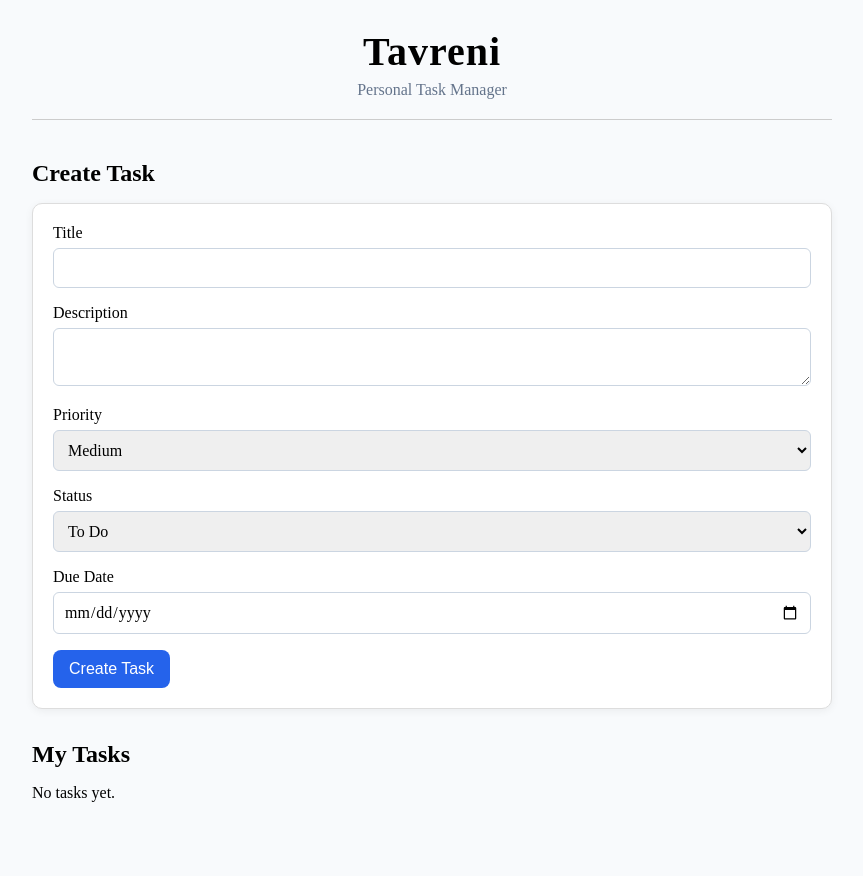
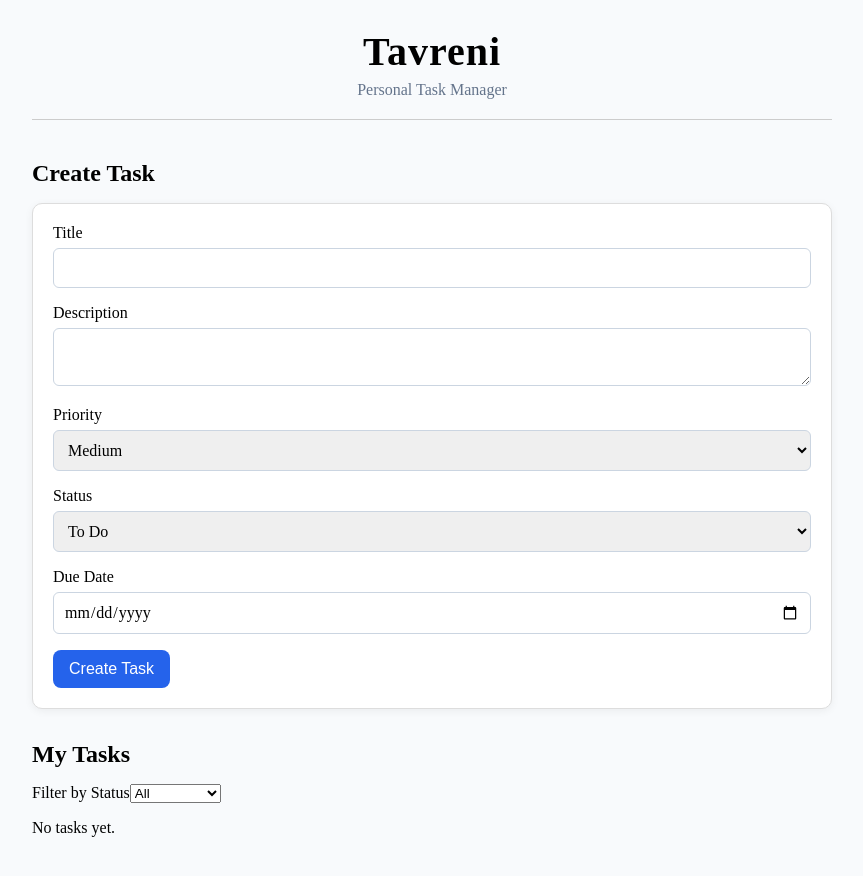
Before and after one commit to Chadley74/tavreni, a React (Vite) app: page / in a window 1280 px wide. Shown: the top 876 px of the page, without its empty margins (208-1071 px from the left). Before the commit the page ends 854 px from the top, so only its background shows below. Built offline with nearby package versions, Linux system fonts and the light colour scheme.

Commit message:
Add task filtering by status

```diff
--- a/src/App.jsx
+++ b/src/App.jsx
@@ -19,10 +19,20 @@ function App() {
   });
 
   const [editingTaskId, setEditingTaskId] = useState(null);
+  const [filterStatus, setFilterStatus] = useState("all");
 
   useEffect(() => {
     localStorage.setItem("tasks", JSON.stringify(tasks))
   }, [tasks]);
+
+  /*Is filterStatus "all"? Yes, keep the task. Otherwise. Does task.status match filterStatus? Yes, keep it. No, leave it out */
+  const filteredTasks = tasks.filter((task) => {
+    if (filterStatus === "all") {
+      return true
+    } else {
+      return task.status === filterStatus
+    }
+  })
 
   function handleSubmit(event) {
     event.preventDefault();
@@ -161,7 +171,18 @@ function App() {
 
         <section>
           <h2>My Tasks</h2>
-          {tasks.map((task) => {
+
+          <div className="filter-group">
+            <label htmlFor="status-filter">Filter by Status</label>
+            <select id="status-filter" value={filterStatus} onChange={(event) => setFilterStatus(event.target.value)}>
+              <option value="all">All</option>
+              <option value="todo">To Do</option>
+              <option value="in-progres">In Progress</option>
+              <option value="completed">Completed</option>
+            </select>
+          </div>
+
+          {filteredTasks.map((task) => {
             return (
 
             <article className="task-card" key={task.id}>
@@ -199,8 +220,9 @@ function App() {
             </article>
 
           )})}
-          {tasks.length === 0 && (
-            <p>No tasks yet.</p>
+
+          {filteredTasks.length === 0 && (
+            <p>{filterStatus === "all" ? "No tasks yet.": "No tasks match this filter."}</p>
           )}
         </section>
 
```
